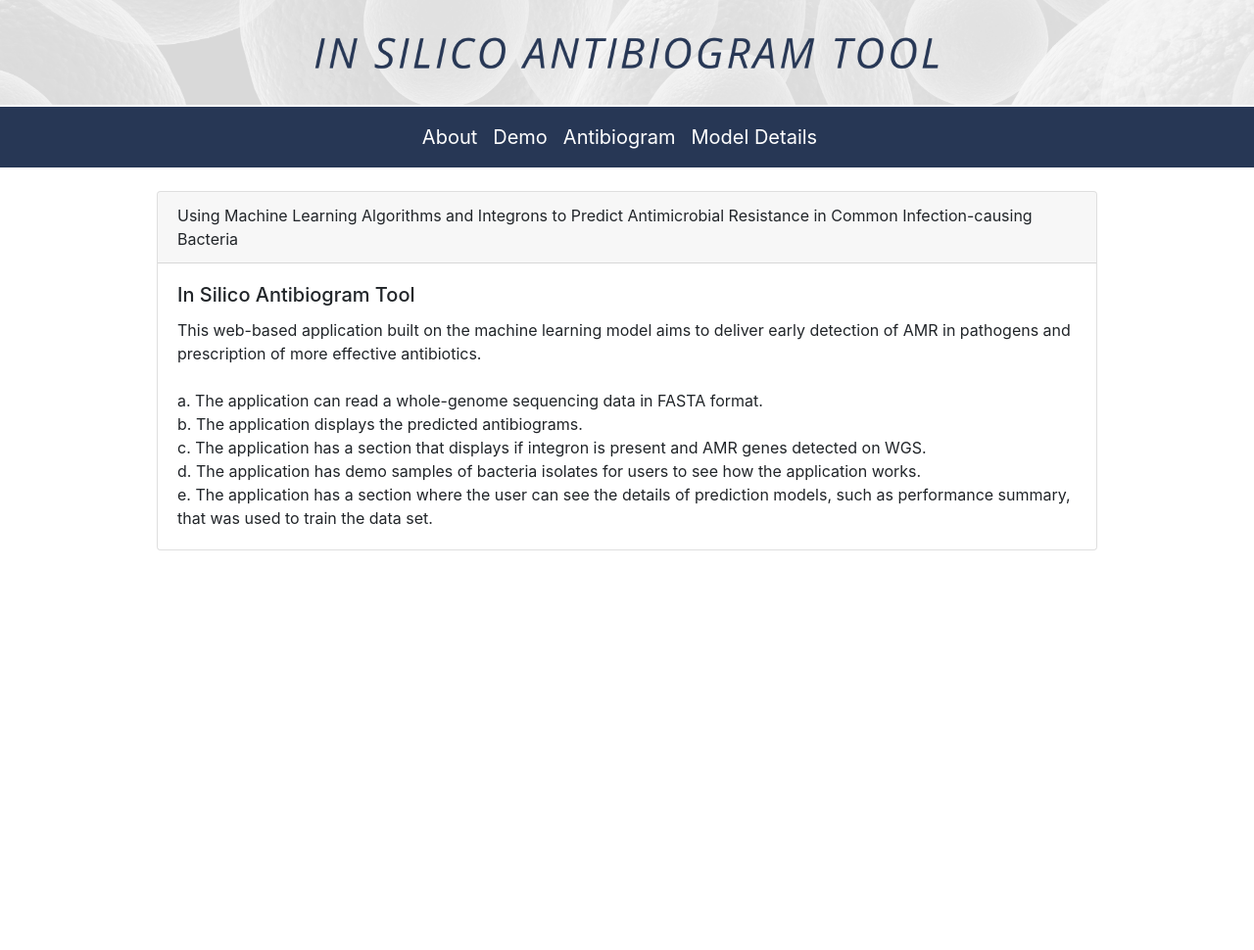
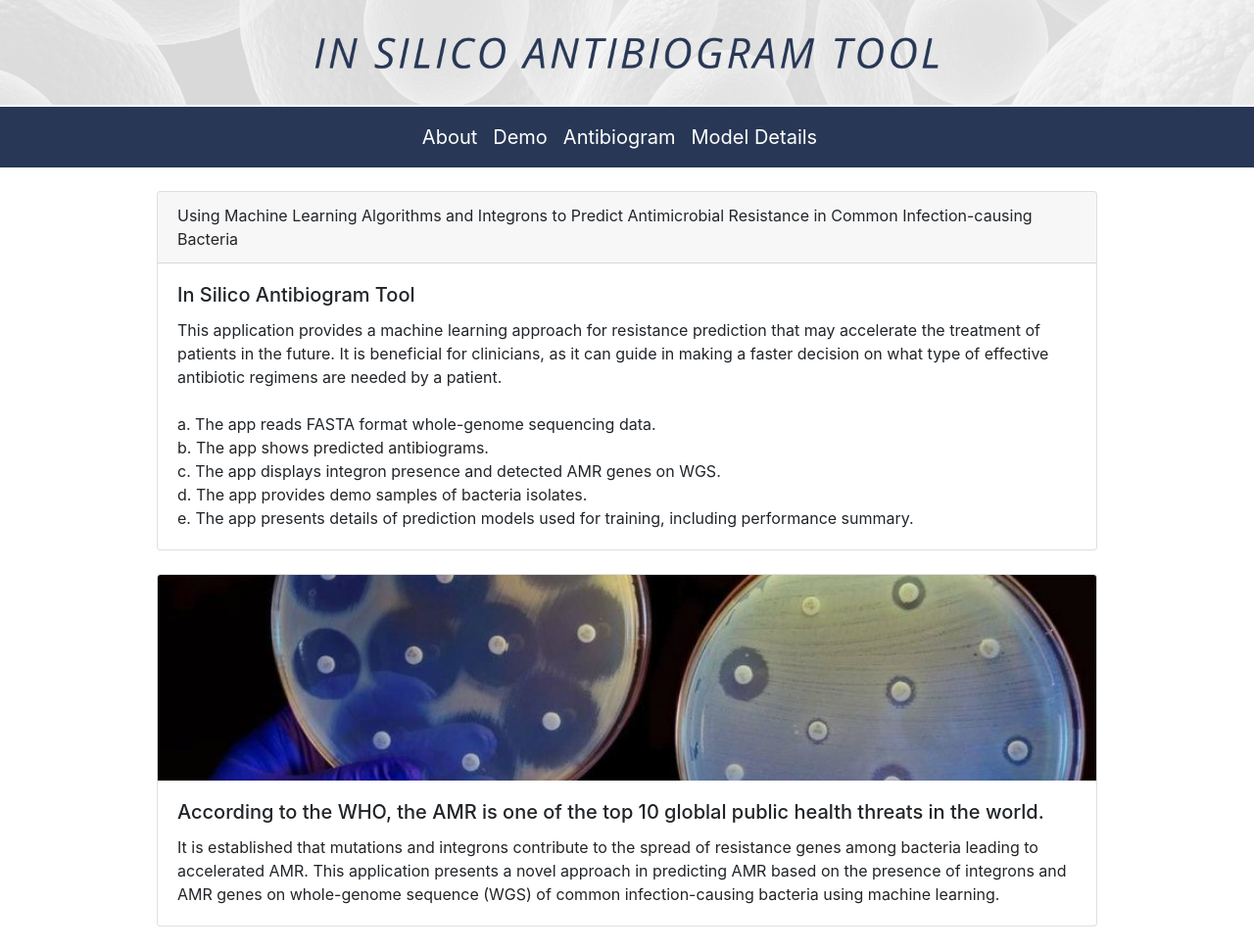
Before and after one commit to edronalee/predict_amr, a Django app: page / in a window 1280 px wide. Shown: the whole page at 98% size. Before the commit the page ends 562 px from the top, so only its background shows below. Run offline with Django 3.2, Linux system fonts and the light colour scheme; parts of the project's set-up code (start-up, migrations or seed data) failed here and were passed over.

Commit message:
fix demo template

```diff
--- a/dashboard/templates/about.html
+++ b/dashboard/templates/about.html
@@ -38,15 +38,26 @@
         </div>
         <div class="card-body">
           <h5 class="card-title">In Silico Antibiogram Tool</h5>
-          <p class="card-text">This web-based application built on the machine learning model aims to deliver early detection of
-            AMR in pathogens and prescription of more effective antibiotics. <br><br>
-            a. The application can read a whole-genome sequencing data in FASTA format.<br>
-            b. The application displays the predicted antibiograms. <br>
-            c. The application has a section that displays if integron is present and AMR genes detected on WGS. <br>
-            d. The application has demo samples of bacteria isolates for users to see how the application works. <br>
-            e. The application has a section where the user can see the details of prediction models, such as performance summary, that was used to train the data set.</p>
+          <p class="card-text">This application provides a machine learning approach for resistance prediction that may accelerate the treatment of patients in the future. It is beneficial for clinicians, as it can guide in making a faster decision on what type of effective antibiotic regimens are needed by a patient.<br><br>
+          a. The app reads FASTA format whole-genome sequencing data. <br>
+          b. The app shows predicted antibiograms. <br>
+          c. The app displays integron presence and detected AMR genes on WGS. <br>
+          d. The app provides demo samples of bacteria isolates. <br>
+          e. The app presents details of prediction models used for training, including performance summary.</p>
         </div>
       </div>
+
+      <br>
+
+      <div class="card w-75 mx-auto">
+        <img class="card-img-top" src="{% static 'ast.jpg' %}" style="object-fit: cover;">
+        <div class="card-body">
+          <h5 class="card-title">According to the WHO, the AMR is one of the top 10 globlal public health threats in the world.</h5>
+          <p class="card-text">It is established that mutations and integrons contribute to the spread of resistance genes among bacteria leading to accelerated AMR. This application presents a novel approach in predicting AMR based on the presence of integrons and AMR genes on whole-genome sequence (WGS) of common infection-causing bacteria using machine learning.</p>
+        </div>
+      </div>
+
+      <br>
 
     <script src="https://code.jquery.com/jquery-3.3.1.slim.min.js" integrity="sha384-q8i/X+965DzO0rT7abK41JStQIAqVgRVzpbzo5smXKp4YfRvH+8abtTE1Pi6jizo" crossorigin="anonymous"></script>
     <script src="https://cdn.jsdelivr.net/npm/popper.js@1.14.3/dist/umd/popper.min.js" integrity="sha384-ZMP7rVo3mIykV+2+9J3UJ46jBk0WLaUAdn689aCwoqbBJiSnjAK/l8WvCWPIPm49" crossorigin="anonymous"></script>
```
Also changed, not shown: dashboard/templates/demo.html (+70 -10 lines), static/ast.jpg (added).
